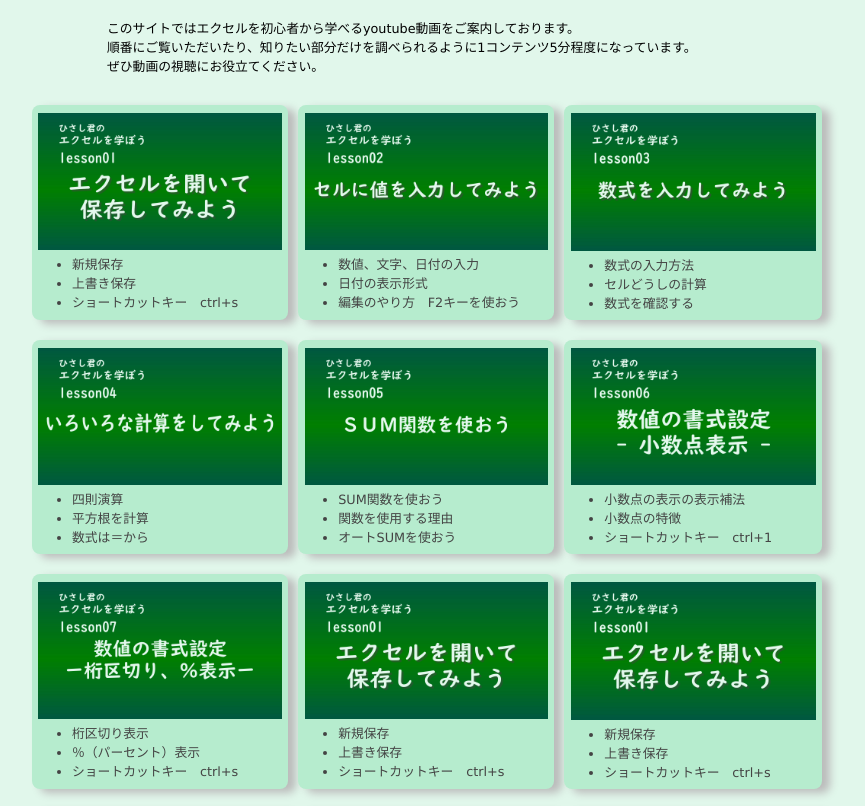
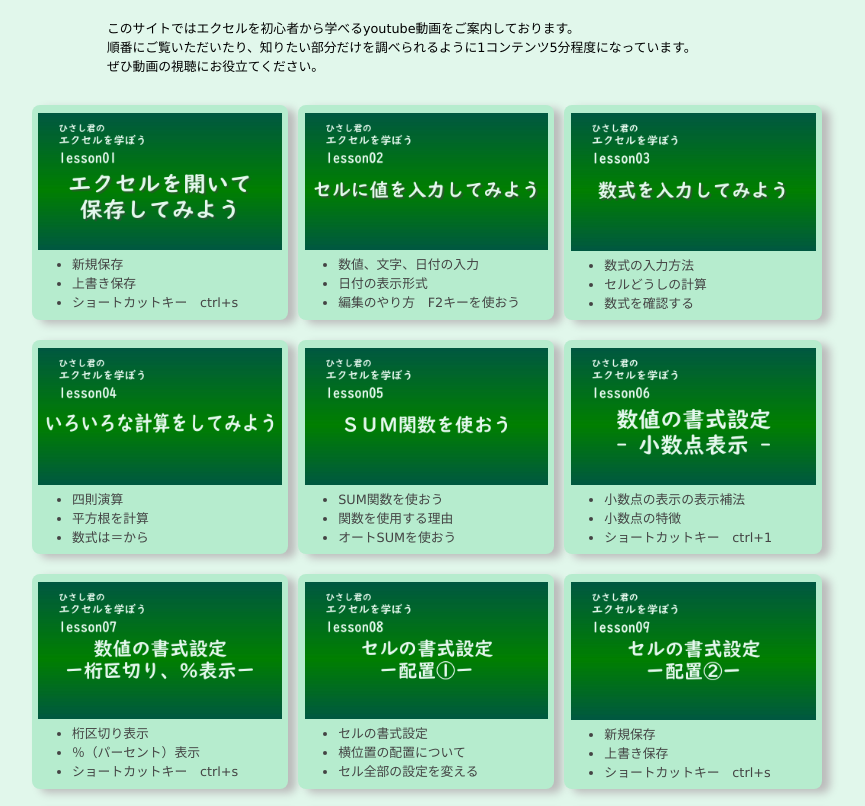
Before and after one commit to kanchichi/kanchichi.github.io, a plain HTML site: page index.html in a window 1280 px wide. Shown: the part 142-948 px from the top of the page, without its empty margins (213-1078 px from the left). Drawn offline with Linux system fonts and the light colour scheme.

Commit message:
Add files via upload

```diff
--- a/index.html
+++ b/index.html
@@ -37,7 +37,7 @@
         </div>
         <div class="content">
           <div class="movies">
-            <!-- <a href="https://www.youtube.com/watch?v=OclQ4RovFiU"></a> -->
+            <a href="https://youtu.be/OclQ4RovFiU/"></a>
               <img src="thumbNails/02Thmnb.jpg">
           </div>
           <ul>
@@ -48,7 +48,7 @@
         </div>
         <div class="content">
           <div class="movies">
-            <!-- <a href="https://www.youtube.com/watch?v=OclQ4RovFiU"></a> -->
+            <a href="https://youtu.be/t8oLpRxHwvc"></a>
               <img src="thumbNails/03Thmnb.jpg">
           </div>
           <ul>
@@ -105,18 +105,18 @@
         <div class="content">
           <div class="movies">
             <!-- <a href="https://www.youtube.com/watch?v=OclQ4RovFiU"></a> -->
-              <img src="thumbNails/01Thmnb.jpg">
+              <img src="thumbNails/08Thmnb.jpg">
           </div>
           <ul>
-            <li>新規保存</li>
-            <li>上書き保存</li>
-            <li>ショートカットキー　ctrl+s</li>
+            <li>セルの書式設定</li>
+            <li>横位置の配置について</li>
+            <li>セル全部の設定を変える</li>
           </ul>
         </div>
         <div class="content">
           <div class="movies">
             <!-- <a href="https://www.youtube.com/watch?v=OclQ4RovFiU"></a> -->
-              <img src="thumbNails/01Thmnb.jpg">
+              <img src="thumbNails/09Thmnb.jpg">
           </div>
           <ul>
             <li>新規保存</li>
```
Also changed, not shown: thumbNails/08Thmnb.jpg (added), thumbNails/09Thmnb.jpg (added).
